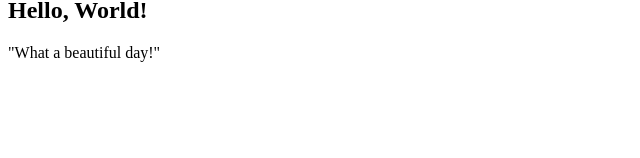
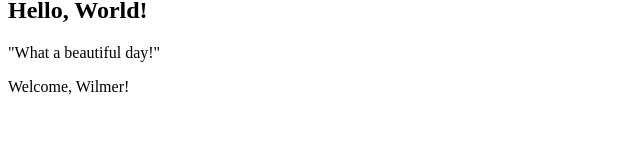
Before and after one commit to SalazarWilmer/EjerciciosDevelhope, a React (Vite) app in the folder REACT-WILMER/proyecto-vite/vite-project/: page / in a window 1280 px wide. Shown: the part 142-300 px from the top of the page, without its empty margins (0-640 px from the left). Built offline with nearby package versions, Linux system fonts and the light colour scheme.

Commit message:
Ejercicio Props 16

```diff
--- a/REACT-WILMER/proyecto-vite/vite-project/src/App.jsx
+++ b/REACT-WILMER/proyecto-vite/vite-project/src/App.jsx
@@ -1,11 +1,14 @@
 import Hello from "./Ejercicios/Hello";
 import Message from "./Ejercicios/Message";
+import Welcome from "./Ejercicios/Welcome";
 function App() {
+  // const name = "Wilmer";
   return (
     <div className="App">
       <Hello />
       <Message />
       <Hello />
+      <Welcome name={"Wilmer"} />
     </div>
   );
 }
--- /dev/null
+++ b/REACT-WILMER/proyecto-vite/vite-project/src/Ejercicios/Welcome.jsx
@@ -0,0 +1,10 @@
+import React from 'react';
+
+const Welcome = (props) => {
+  return (
+    <p>
+      Welcome, {props.name}!
+    </p>
+  );
+}
+export default Welcome;
```
